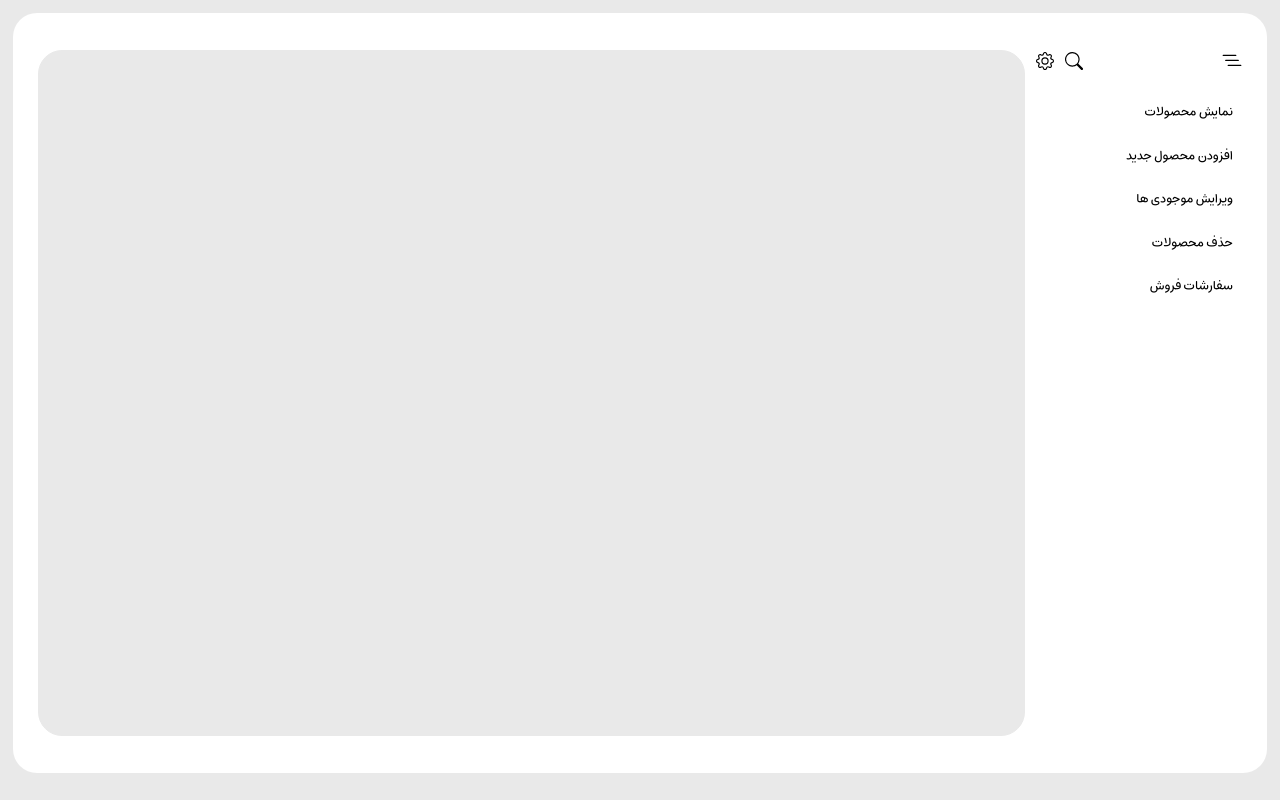
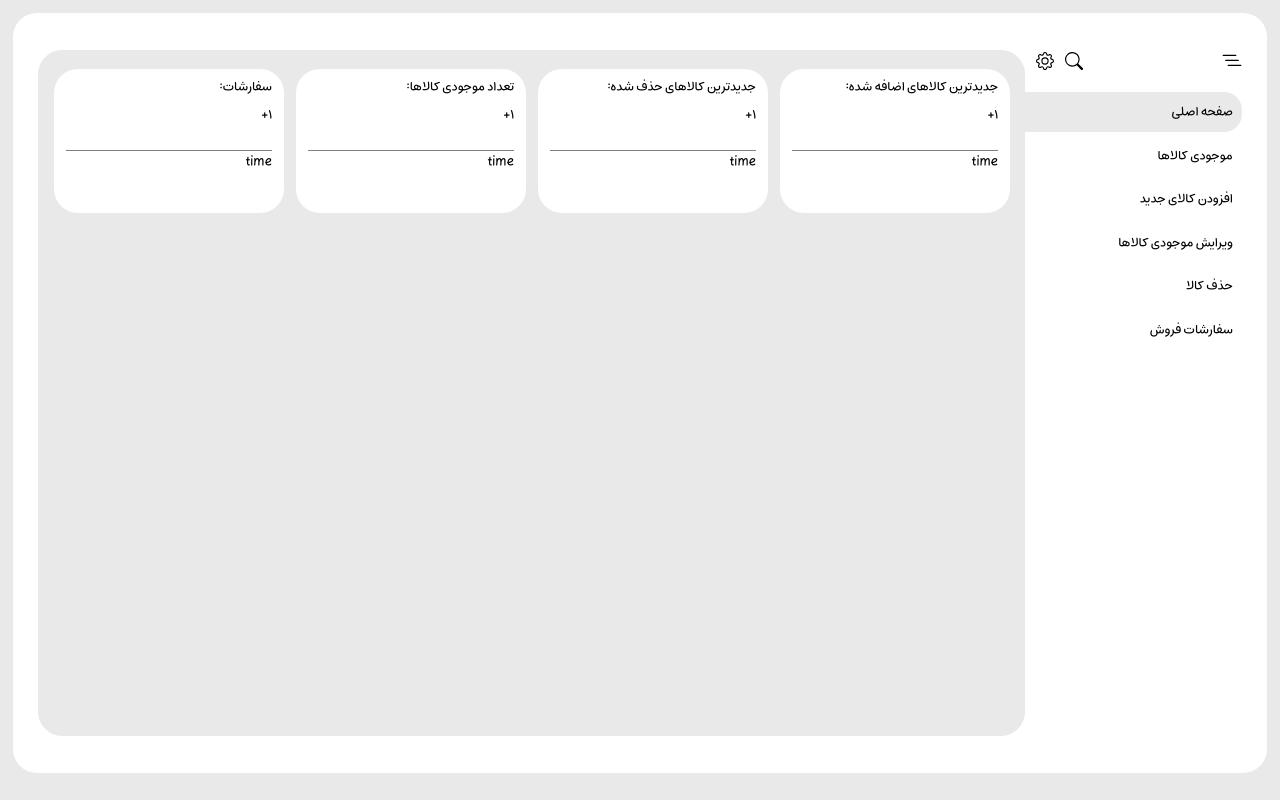
Before and after one commit to ParsaGolmohamadi51/Storage-Systems, a plain HTML site: page home page/index.html in a window 1280 px wide. Drawn offline with Linux system fonts and the light colour scheme; files whose address does not match are found by name.

Commit message:
creat ui

```diff
--- a/home page/index.html
+++ b/home page/index.html
@@ -18,23 +18,46 @@
                     <svg class="svg-resize-search" id="svg-search" xmlns="http://www.w3.org/2000/svg" width="18" height="18" fill="currentColor" class="bi bi-search" viewBox="0 0 16 16">
                         <path d="M11.742 10.344a6.5 6.5 0 1 0-1.397 1.398h-.001c.03.04.062.078.098.115l3.85 3.85a1 1 0 0 0 1.415-1.414l-3.85-3.85a1.007 1.007 0 0 0-.115-.1zM12 6.5a5.5 5.5 0 1 1-11 0 5.5 5.5 0 0 1 11 0z"/>
                     </svg>
-                    <input type="search" class="input-resize">
+                    <input type="search" class="input-resize" placeholder="جستجوی کالا...">
                 </div>
-
                 <svg class="svg-setting" xmlns="http://www.w3.org/2000/svg" width="18" height="18" fill="currentColor" class="bi bi-gear" viewBox="0 0 16 16">
                     <path d="M8 4.754a3.246 3.246 0 1 0 0 6.492 3.246 3.246 0 0 0 0-6.492zM5.754 8a2.246 2.246 0 1 1 4.492 0 2.246 2.246 0 0 1-4.492 0z"/>
                     <path d="M9.796 1.343c-.527-1.79-3.065-1.79-3.592 0l-.094.319a.873.873 0 0 1-1.255.52l-.292-.16c-1.64-.892-3.433.902-2.54 2.541l.159.292a.873.873 0 0 1-.52 1.255l-.319.094c-1.79.527-1.79 3.065 0 3.592l.319.094a.873.873 0 0 1 .52 1.255l-.16.292c-.892 1.64.901 3.434 2.541 2.54l.292-.159a.873.873 0 0 1 1.255.52l.094.319c.527 1.79 3.065 1.79 3.592 0l.094-.319a.873.873 0 0 1 1.255-.52l.292.16c1.64.893 3.434-.902 2.54-2.541l-.159-.292a.873.873 0 0 1 .52-1.255l.319-.094c1.79-.527 1.79-3.065 0-3.592l-.319-.094a.873.873 0 0 1-.52-1.255l.16-.292c.893-1.64-.902-3.433-2.541-2.54l-.292.159a.873.873 0 0 1-1.255-.52l-.094-.319zm-2.633.283c.246-.835 1.428-.835 1.674 0l.094.319a1.873 1.873 0 0 0 2.693 1.115l.291-.16c.764-.415 1.6.42 1.184 1.185l-.159.292a1.873 1.873 0 0 0 1.116 2.692l.318.094c.835.246.835 1.428 0 1.674l-.319.094a1.873 1.873 0 0 0-1.115 2.693l.16.291c.415.764-.42 1.6-1.185 1.184l-.291-.159a1.873 1.873 0 0 0-2.693 1.116l-.094.318c-.246.835-1.428.835-1.674 0l-.094-.319a1.873 1.873 0 0 0-2.692-1.115l-.292.16c-.764.415-1.6-.42-1.184-1.185l.159-.291A1.873 1.873 0 0 0 1.945 8.93l-.319-.094c-.835-.246-.835-1.428 0-1.674l.319-.094A1.873 1.873 0 0 0 3.06 4.377l-.16-.292c-.415-.764.42-1.6 1.185-1.184l.292.159a1.873 1.873 0 0 0 2.692-1.115l.094-.319z"/>
                 </svg>
             </div>
             <div class="aside-right-button">
-                <div>نمایش محصولات</div>
-                <div>افزودن محصول جدید</div>
-                <div>ویرایش موجودی ها</div>
-                <div>حذف محصولات</div>
+                <div>صفحه اصلی</div>
+                <div>موجودی کالاها</div>
+                <div>افزودن کالای جدید</div>
+                <div>ویرایش موجودی کالاها</div>
+                <div>حذف کالا</div>
                 <div>سفارشات فروش</div>
             </div>
         </div>
-        <div class="aside-left"></div>
+        <div class="aside-left">
+            <div class="product-information">
+                <div class="add">
+                    <div>جدیدترین کالاهای اضافه شده:</div>
+                    <div>1+</div>
+                    <div>time</div>
+                </div>
+                <div class="remove">
+                    <div>جدیدترین کالاهای حذف شده:</div>
+                    <div>1+</div>
+                    <div>time</div>
+                </div>
+                <div class="inventory">
+                    <div>تعداد موجودی کالاها:</div>
+                    <div>1+</div>
+                    <div>time</div>
+                </div>
+                <div class="orders">
+                    <div>سفارشات:</div>
+                    <div>1+</div>
+                    <div>time</div>
+                </div>
+            </div>
+        </div>
     </main>
 </body>
 </html>
--- a/home page/style/style.css
+++ b/home page/style/style.css
@@ -50,6 +50,10 @@ main {
     /* border: 1px solid rgb(23, 197, 139); */
 }
 
+.aside-right-button :first-child {
+    background-color: #e9e9e9;
+}
+
 .aside-right-button > div {
     margin: 2% 0;
     padding: 4% 4% 4% 0;
@@ -61,14 +65,6 @@ main {
 .aside-right-button > div:hover {
     background-color: #e9e9e9;
     cursor: pointer;
-}
-
-.aside-left {
-    width: 82%;
-    height: 90%;
-    border-radius: 24px;
-    background-color: #e9e9e9;
-    border: 1px solid #e9e9e9;
 }
 
 .svg-setting {
@@ -92,10 +88,11 @@ main {
 .input-resize {
     position: absolute;
     right: -30px;
+    top: -14%;
     border-radius: 10px;
     outline: none;
     border: 1px solid gray;
-    padding: 0% 4% 0% 0%;
+    padding: 2% 2% 2% 0%;
     opacity: 0;
     visibility: hidden;
     transition: opacity 0.3s, visibility 0.5s, width 0.4s;
@@ -107,8 +104,24 @@ main {
     opacity: 1;
     visibility: visible;
     width: 100%;
+    padding: 2% 2% 2% 0%;
 }
 
+.input-resize::placeholder {
+    font-family: 'Carnation-font';
+    font-size: 12px;
+}
+
+.input-resize::placeholder.value {
+    font-family: 'Carnation-font';
+    font-size: 12px;
+}
+
+.show-tooltip {
+    visibility: visible;
+    width: 100%;
+    opacity: 1;
+}
 
 .svg-resize-search  {
     cursor: pointer;
@@ -117,3 +130,101 @@ main {
 .menu-resize:hover {
     cursor: pointer;
 }
+
+.aside-left {
+    width: 82%;
+    height: 90%;
+    border-radius: 24px;
+    background-color: #e9e9e9;
+    border: 1px solid #e9e9e9;
+    display: flex;
+    justify-content: center;
+}
+
+.product-information {
+    /* border: 1px solid red; */
+    width: 97%;
+    height: 20vh;
+    margin-top: 1%;
+    display: flex;
+    flex-direction: row;
+    align-items: center;
+    justify-content: space-between;
+}
+
+.orders {
+    width: 24%;
+    height: 90%;
+    border-radius: 24px;
+    background: #ffffff;
+    /* background: -webkit-linear-gradient(to left, #5B86E5, #36D1DC);
+    background: linear-gradient(to left, #5B86E5, #36D1DC); */
+}
+
+.inventory {
+    width: 24%;
+    height: 90%;
+    border-radius: 24px;
+    background: #ffffff;
+    /* background: -webkit-linear-gradient(to right, #ff5050, #ff2e2e);
+    background: linear-gradient(to right, #ff5050, #ff2e2e); */
+
+}
+
+.remove {
+    width: 24%;
+    height: 90%;
+    border-radius: 24px;
+    background: #ffffff;
+    /* background: -webkit-linear-gradient(to right, #74ffa2, #4ac278);
+    background: linear-gradient(to right, #74ffa2, #4ac278); */
+}
+
+.add {
+    width: 24%;
+    height: 90%;
+    border-radius: 24px;
+    background: #ffffff;
+    /* backgrounrgb(255, 255, 255)kit-linear-gradient(to right, #fdc091, #fd9379);
+    background: linear-gradient(to right, #fdc091, #fd9379); */
+}
+
+.add > div {
+    margin: 3% 5% 0 0;
+}
+
+.add :last-of-type {
+    width: 90%;
+    margin-top: 10.5%;
+    border-top: 1px solid gray;
+}
+
+.remove > div {
+    margin: 3% 5% 0 0;
+}
+
+.remove :last-of-type {
+    width: 90%;
+    margin-top: 10.5%;
+    border-top: 1px solid gray;
+}
+
+.inventory > div {
+    margin: 3% 5% 0 0;
+}
+
+.inventory :last-of-type {
+    width: 90%;
+    margin-top: 10.5%;
+    border-top: 1px solid gray;
+}
+
+.orders > div {
+    margin: 3% 5% 0 0;
+}
+
+.orders :last-of-type {
+    width: 90%;
+    margin-top: 10.5%;
+    border-top: 1px solid gray;
+}
--- a/main/script/script.js
+++ b/main/script/script.js
@@ -3,11 +3,13 @@ const passwordField = document?.getElementById("passwordField");
 const togglePasswordButton = document?.getElementById("togglePasswordButton");
 
 togglePasswordButton?.addEventListener('click', () => {
+
     if (passwordField.type === "password") {
       passwordField.type = "text";
     } else {
       passwordField.type = "password";
     }
+
 });
 
 const funcButtonGetInfoUser = (e) => {
@@ -59,7 +61,6 @@ function funcSignUp() {
         localStorage.setItem('phone number', valueGetPhone);
     }
     signUpButton.addEventListener('click', funcGetUserInfo);
-
 }
 
 signUp?.addEventListener('click', funcSignUp);
@@ -128,9 +129,9 @@ const openAccount = () => {
 // home page
 let svgResize = document.getElementById('svg-search');
 
-svgResize.addEventListener('click', function () {
+const funcSearch = () => {
     const visibleInput = document.querySelector('.input-resize');
-    visibleInput.style.visibility = "visible";
-    visibleInput.style.opacity = "1";
-    visibleInput.style.width = "100%";
-});
+    visibleInput.classList.add('show-tooltip');
+};
+
+svgResize?.addEventListener('click', funcSearch);
```
Also changed, not shown: main/index.html (+1 -1 lines).
